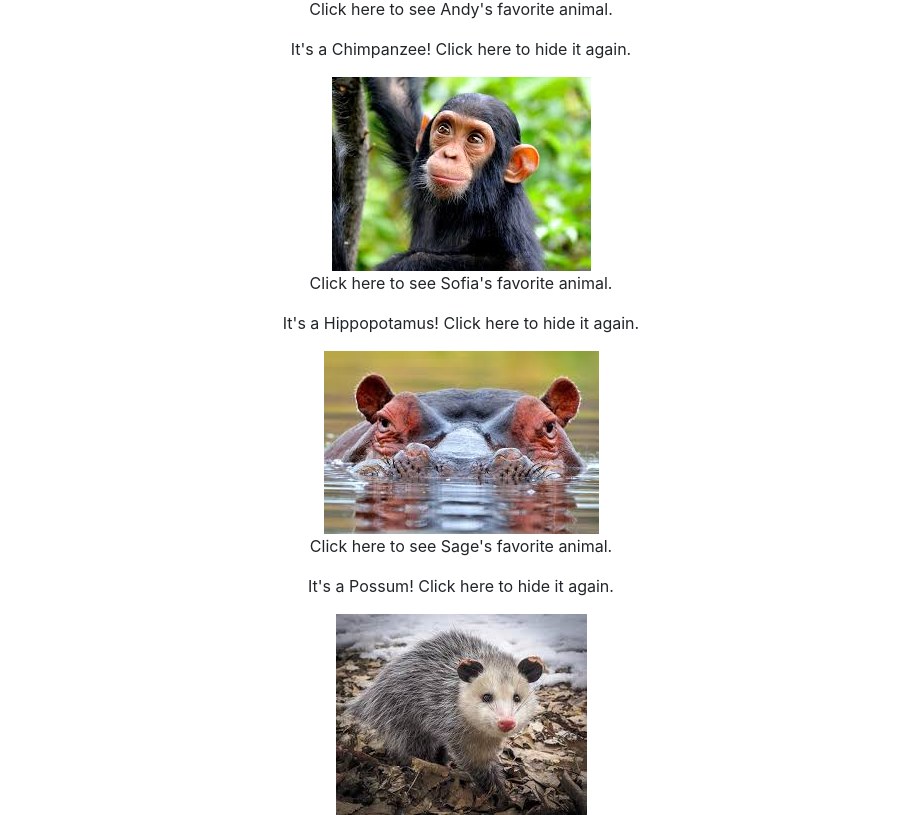
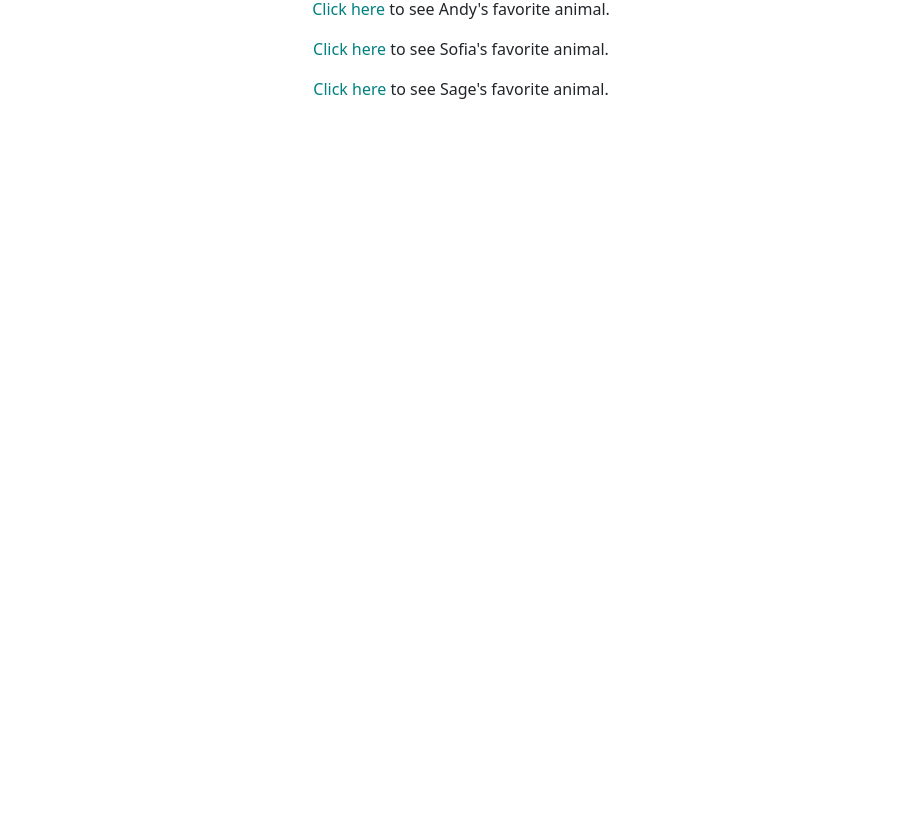
Before and after one commit to andyL89/our-favorite-animals, a plain HTML site: page index.html in a window 1280 px wide. Shown: the part 105-920 px from the top of the page, without its empty margins (179-1099 px from the left). After the commit the page ends 800 px from the top, so only its background shows below. Drawn offline with nearby package versions, Linux system fonts and the light colour scheme.

Commit message:
fix bootstrap and jquery file names

```diff
--- a/css/styles.css
+++ b/css/styles.css
@@ -2,6 +2,15 @@ body {
   text-align: center;
 }
 
-.initially-showing {
+.showing {
   display: none;
 }
+
+.clickable {
+  cursor: pointer;
+  color:teal;
+}
+
+.clickable:hover {
+  text-decoration: underline;
+}
--- a/index.html
+++ b/index.html
@@ -14,30 +14,29 @@
     <h1>Our Favorite Animals!</h1>
 
     <h2>Let's play peek-a-boo with some of our favorite animals!</h2>
-    <div class="initially-hidden">
-      <p>Click here to see Andy's favorite animal.</p>
+    <div class="hidden">
+      <p><span class="clickable">Click here</span> to see Andy's favorite animal.</p>
     </div>
     <div class="showing">
-      <p>It's a Chimpanzee! Click here to hide it again.</p>
+      <p>It's a Chimpanzee! <span class="clickable">Click here</span> to hide it again.</p>
       <img src="img/chimp.jpg">
     </div>
 
-    <div class="initially-hidden">
-      <p>Click here to see Sofia's favorite animal.</p>
+    <div class="hidden">
+      <p><span class="clickable">Click here</span> to see Sofia's favorite animal.</p>
     </div>
     <div class="showing">
-      <p>It's a Hippopotamus! Click here to hide it again.</p>
+      <p>It's a Hippopotamus! <span class="clickable">Click here</span> to hide it again.</p>
       <img src="img/hippo.jpg">
     </div>
 
-    <div class="initially-hidden">
-      <p>Click here to see Sage's favorite animal.</p>
+    <div class="hidden">
+      <p><span class="clickable">Click here</span> to see Sage's favorite animal.</p>
     </div>
     <div class="showing">
-      <p>It's a Possum! Click here to hide it again.</p>
+      <p>It's a Possum! <span class="clickable">Click here</span> to hide it again.</p>
       <img src="img/possom.jpg">
     </div>
   </div>
 </body>
-
 </html>
--- a/js/scripts.js
+++ b/js/scripts.js
@@ -1,6 +1,6 @@
 $(document).ready(function() {
-  $("p").click(function() {
-    $(".showing").show();
-    $(".intially-hidden").hide();
+  $(".clickable").click(function() {
+    $(".showing").toggle();
+    $(".hidden").toggle();
   });
 });
```
Also changed, not shown: css/bootstrap.css (renamed from css/bootstrap copy.css), js/jquery-3.5.1.js (renamed from js/jquery-3.5.1 copy.js).
